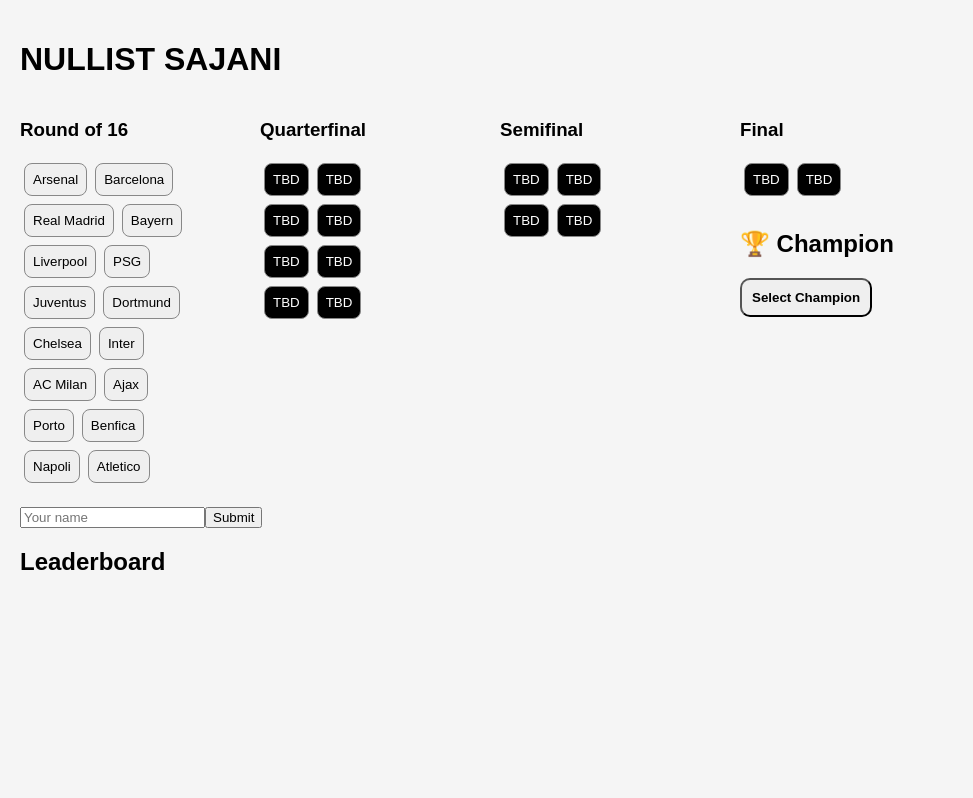
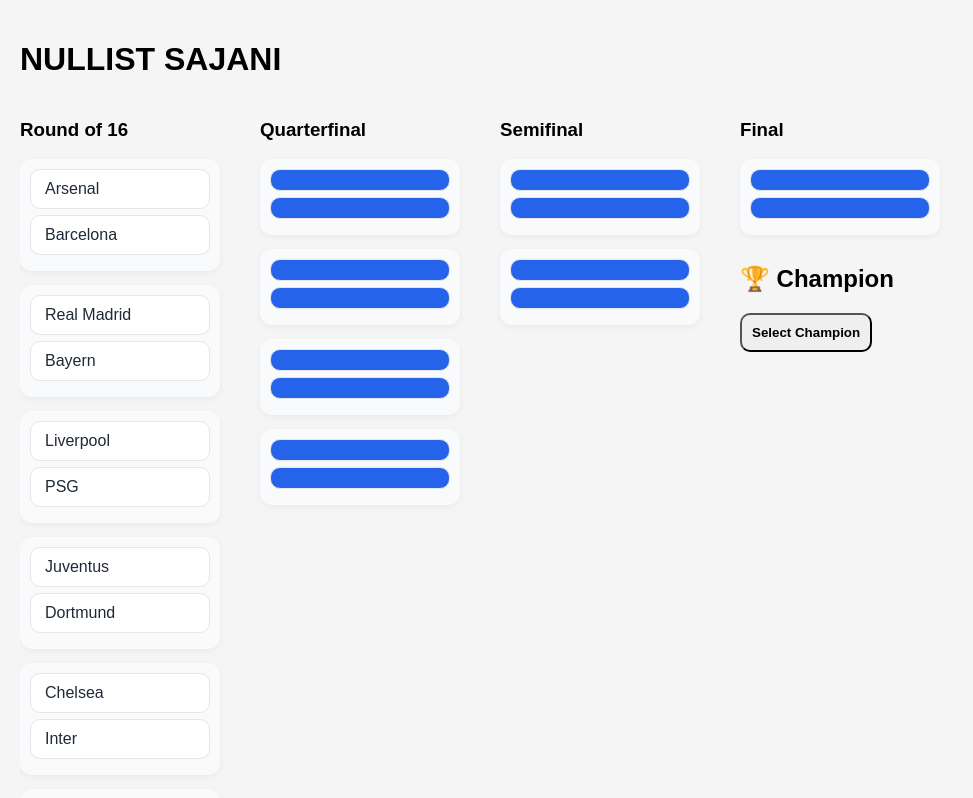
Before and after one commit to martcasual/nullist-sajani-bracket, a React (Vite) app: page / in a window 1280 px wide. Shown: the top 798 px of the page, without its empty margins (0-973 px from the left). Built offline with nearby package versions, Linux system fonts and the light colour scheme.

Commit message:
Update Game.jsx

```diff
--- a/src/components/Game.jsx
+++ b/src/components/Game.jsx
@@ -1,12 +1,42 @@
 export default function Game({ team1, team2, selected, onPick }) {
+
+const teamStyle = (team) => ({
+  padding: "10px 14px",
+  marginBottom: "6px",
+  borderRadius: "10px",
+  cursor: "pointer",
+  background: selected === team ? "#2563eb" : "#ffffff",
+  color: selected === team ? "white" : "#1f2937",
+  border: "1px solid #e5e7eb",
+  fontWeight: 500
+})
+
 return (
-<div className="game">
-<button className={selected===team1?'selected':''} onClick={()=>onPick(team1)}>
-{team1||"TBD"}
-</button>
-<button className={selected===team2?'selected':''} onClick={()=>onPick(team2)}>
-{team2||"TBD"}
-</button>
+
+<div style={{
+  background:"#f8fafc",
+  padding:"10px",
+  borderRadius:"12px",
+  width:"180px",
+  boxShadow:"0 2px 6px rgba(0,0,0,0.05)",
+  marginBottom:"14px"
+}}>
+
+<div
+style={teamStyle(team1)}
+onClick={()=>onPick(team1)}
+>
+{team1}
 </div>
+
+<div
+style={teamStyle(team2)}
+onClick={()=>onPick(team2)}
+>
+{team2}
+</div>
+
+</div>
+
 )
 }
```
